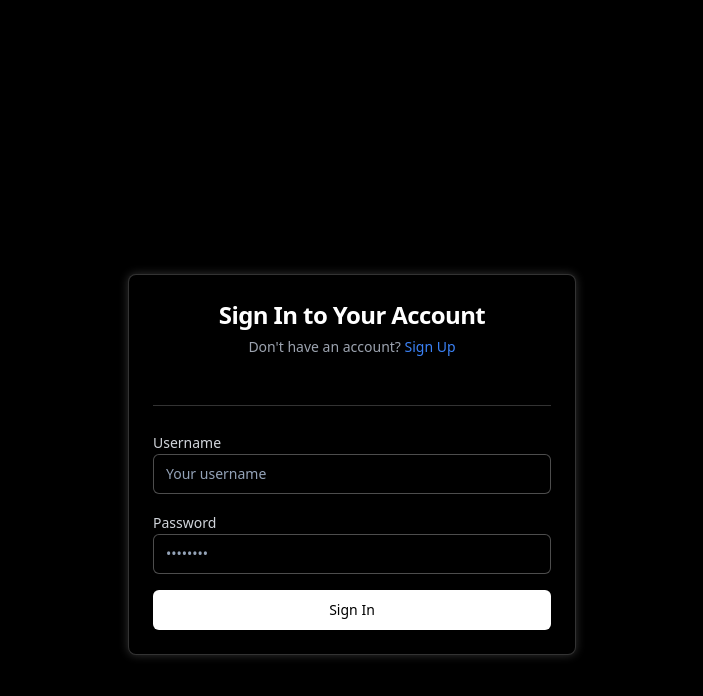
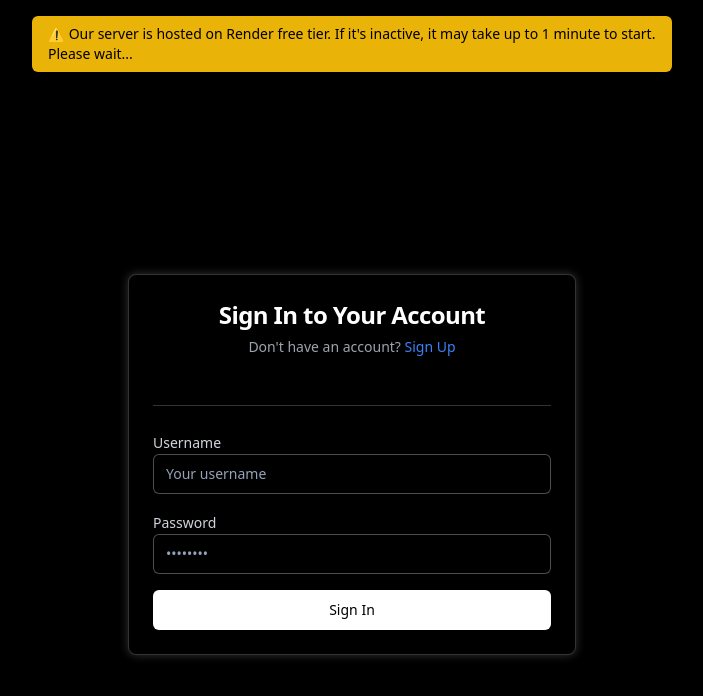
Before and after one commit to itsmecaliber/Scod, a React (Vite) app in the folder frontend/: page /signin in a window 1280 px wide. Shown: the top 696 px of the page, without its empty margins (288-991 px from the left). Built offline with nearby package versions, Linux system fonts and the light colour scheme.

Commit message:
Update SignIn.jsx

```diff
--- a/frontend/src/pages/SignIn.jsx
+++ b/frontend/src/pages/SignIn.jsx
@@ -1,4 +1,4 @@
-import React, { useState } from "react";
+import React, { useState, useEffect } from "react";
 import { Link, useNavigate } from "react-router-dom";
 import { Button } from "@/components/ui/button";
 import { Input } from "@/components/ui/input";
@@ -24,8 +24,16 @@ const SignIn = () => {
   });
   const [error, setError] = useState("");
   const [showBannedDialog, setShowBannedDialog] = useState(false);
+  const [showRenderWarning, setShowRenderWarning] = useState(true);
   const navigate = useNavigate();
   const dispatch = useDispatch();
+
+  useEffect(() => {
+    const timer = setTimeout(() => {
+      setShowRenderWarning(false);
+    }, 8000); // Hide after 8 seconds
+    return () => clearTimeout(timer);
+  }, []);
 
   const handleChange = (e) => {
     setFormData({ ...formData, [e.target.name]: e.target.value });
@@ -73,7 +81,14 @@ const SignIn = () => {
   };
 
   return (
-    <div className="flex justify-center items-center min-h-screen bg-black px-4">
+    <div className="flex justify-center items-center min-h-screen bg-black px-4 relative">
+      {/* Render Free Tier Wake-up Warning */}
+      {showRenderWarning && (
+        <div className="fixed top-4 left-1/2 transform -translate-x-1/2 bg-yellow-500 text-black px-4 py-2 rounded-md shadow-lg z-50 text-sm font-medium">
+          ⚠️ Our server is hosted on Render free tier. If it's inactive, it may take up to 1 minute to start. Please wait...
+        </div>
+      )}
+
       <Card className="w-full max-w-md bg-black text-white border border-white/20 shadow-[0_0_10px_rgba(255,255,255,0.2)] rounded-lg">
         <CardHeader>
           <CardTitle className="text-center text-2xl font-semibold">
```
